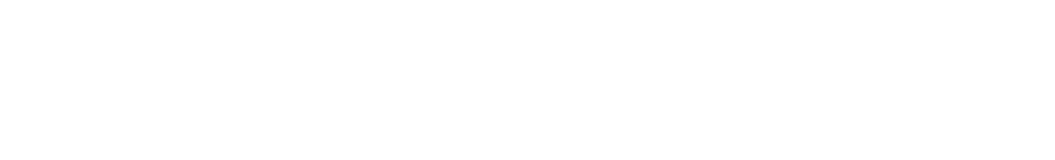
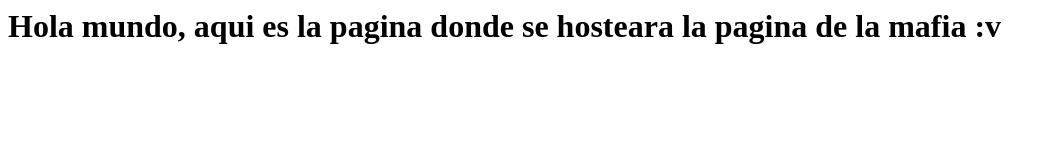
Before and after one commit to WebosSan/WebPage, a plain HTML site: page index.html in a window 1280 px wide. Shown: the whole page, without its empty margins (0-1055 px from the left). Drawn offline with Linux system fonts and the light colour scheme.

Commit message:
Update index.html

```diff
--- a/index.html
+++ b/index.html
@@ -1,5 +1,6 @@
 <html>
-<head>
-  <title>Hola Mundo</title>
-</head>
+    <head>
+        <title>La Web Page</title>
+        <h1>Hola mundo, aqui es la pagina donde se hosteara la pagina de la mafia :v</h1>
+    </head>
 </html>
```
